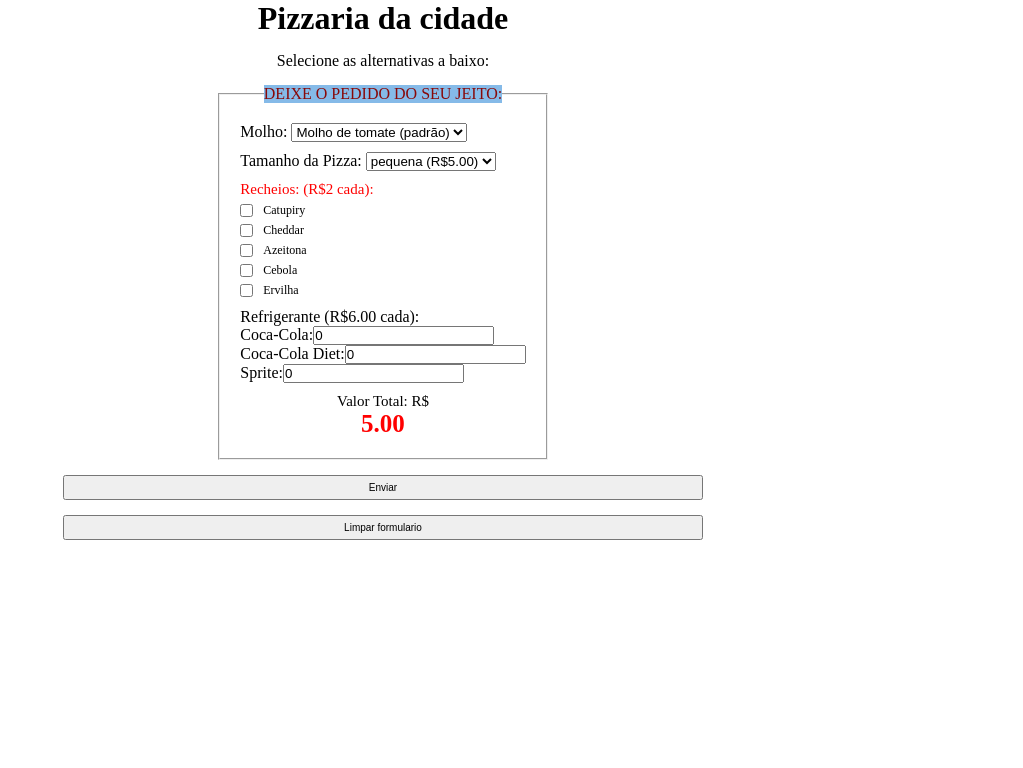
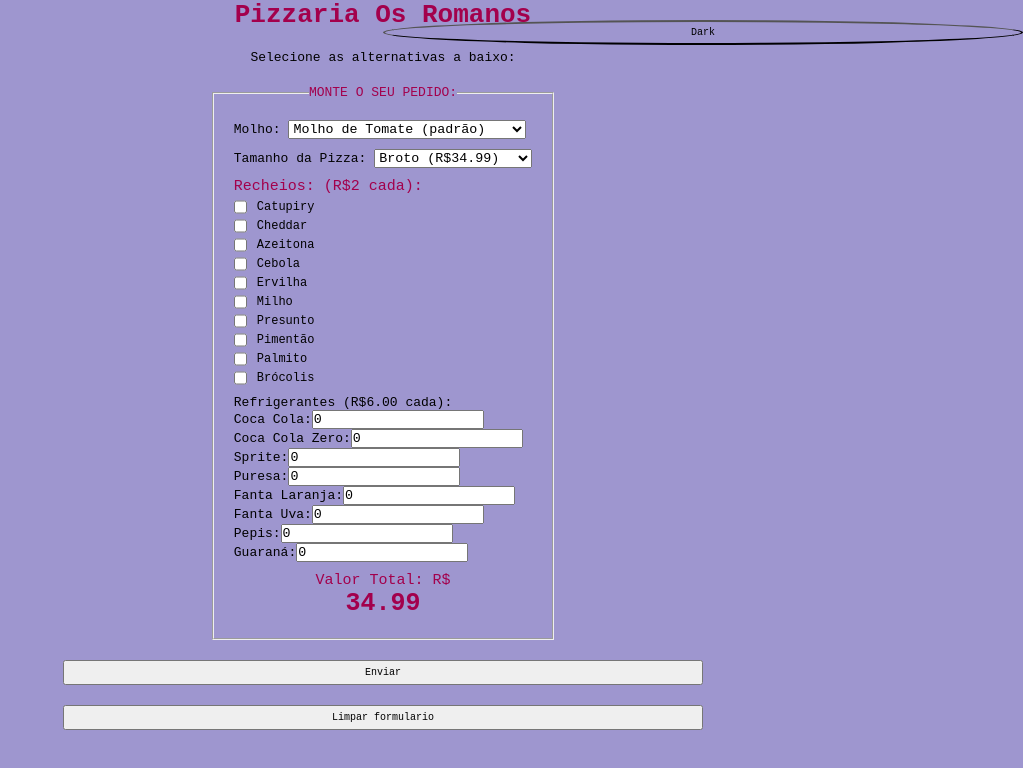
Before and after one commit to MNJ17/Pizzaria, a plain HTML site: page index.html in a window 1280 px wide. Shown: the whole page, without its empty margins (257-1280 px from the left). Drawn offline with Linux system fonts and the light colour scheme.

Commit message:
adicionando códigos antigos e melhorando eles em prol do novo projeto

```diff
--- /dev/null
+++ b/app.js
@@ -0,0 +1,13 @@
+const switcher = document.querySelector('.btn')
+
+switcher.addEventListener('click', function(){
+    document.body.classList.toggle('light-theme')
+    document.body.classList.toggle('dark-theme')
+
+    const className = document.body.className;
+    if(className === 'light-theme'){
+        this.textContent = "Dark"
+    } else {
+        this.textContent = "Light"
+    }
+})
--- a/index.html
+++ b/index.html
@@ -1,30 +1,38 @@
 <!doctype html>
 <html>
+
 <head>
     <title>Form e eventos</title>
-        <link rel="stylesheet" href="./style.css">
+    <link rel="stylesheet" type="text/css" href="./style.css">
 </head>
-    <body>
-        <h1>Pizzaria da cidade</h1>
+
+<body class="light-theme">
+    <h1>Pizzaria Os Romanos</h1>
     <p>Selecione as alternativas a baixo:</p>
     <form action="" autocomplete="off" id="formPizza" method="POST">
         <fieldset>
-                <legend>Deixe o pedido do seu jeito:</legend>
+            <legend>Monte o seu pedido:</legend>
             <div>
                 <label for="baseMolho">Molho:
                     <select name="baseMolho" id="baseMolho">
-                            <option value="tomate">Molho de tomate (padrão)</option>
-                            <option value="azeite">Azeite de oliva (+R$1)</option>
-                            <option value="molhoBranco">Molho branco (+R$2)</option>
+                        <option value="tomate">Molho de Tomate (padrão)</option>
+                        <option value="azeite">Azeite de Oliva (+R$3)</option>
+                        <option value="molhoBranco">Molho Branco (+R$5)</option>
+                        <option value="molhoparisiense">Molho Parisiense (+R$7)</option>
+                        <option value="molhogongorzola">Molho de Gorgonzola (+R$8)</option>
+                        <option value="molhopicante">Molho Picante (+R$8)</option>
+                        <option value="molhostrogonoff">Molho de Strogonoff (+R$10)</option>
                     </select>
                 </label>
             </div>
             <div>
                 <label for="tamanhopizza">Tamanho da Pizza:
                     <select name="tamanhopizza" id="tamanhopizza">
-                            <option value="pequena">pequena (R$5.00)</option>
-                            <option value="media">media (R$7.00)</option>
-                            <option value="grande">grande (R$12.00)</option>
+                        <option value="pequena">Broto (R$34.99)</option>
+                        <option value="media">Média (R$41.99)</option>
+                        <option value="grande">Grande (R$48.99)</option>
+                        <option value="gigante">Gigante (R$56.99)</option>
+                        <option value="familia">Família (R$66.99)</option>
                     </select>
                 </label>
             </div>
@@ -35,12 +43,23 @@
                 <label><input class="recheiopizza" type="checkbox" name="azeitona" id="azeitona">Azeitona</label>
                 <label><input class="recheiopizza" type="checkbox" name="cebola" id="cebola">Cebola</label>
                 <label><input class="recheiopizza" type="checkbox" name="ervilha" id="ervilha">Ervilha</label>
+                <label><input class="recheiopizza" type="checkbox" name="milho" id="milho">Milho</label>
+                <label><input class="recheiopizza" type="checkbox" name="presunto" id="presunto">Presunto</label>
+                <label><input class="recheiopizza" type="checkbox" name="pimentao" id="pimentao">Pimentão</label>
+                <label><input class="recheiopizza" type="checkbox" name="palmito" id="palmito">Palmito</label>
+                <label><input class="recheiopizza" type="checkbox" name="brocolis" id="brocolis">Brócolis</label>
+
             </div>
             <div>
-                    <p>Refrigerante (R$6.00 cada):</p>
-                    <label for="cocacola">Coca-Cola:<input type="number" id="cocacola" value="0"></label>
-                    <label for="dietcocacola">Coca-Cola Diet:<input type="number" id="dietcocacola" value="0"></label>
+                <p>Refrigerantes (R$6.00 cada):</p>
+                <label for="cocacola">Coca Cola:<input type="number" id="cocacola" value="0"></label>
+                <label for="cocacolazero"> Coca Cola Zero:<input type="number" id="cocacolazero" value="0"></label>
                 <label for="sprite">Sprite:<input type="number" id="sprite" value="0"></label>
+                <label for="puresa">Puresa:<input type="number" id="puresa" value="0"></label>
+                <label for="fantalaranja">Fanta Laranja:<input type="number" id="fantalaranja" value="0"></label>
+                <label for="fantauva">Fanta Uva:<input type="number" id="fantauva" value="0"></label>
+                <label for="pepis">Pepis:<input type="number" id="pepis" value="0"></label>
+                <label for="guarana">Guaraná:<input type="number" id="guarana" value="0"></label>
             </div>
             <div class="pedidototal">
                 Valor Total: R$<output name="total" id="total"></output>
@@ -92,13 +111,21 @@
 
             switch (document.getElementById("tamanhopizza").selectedIndex) {
                 case 0:
-                        valortotal += 5.0;
+                    valortotal += 34.99;
                     break;
                 case 1:
-                        valortotal += 7.0;
+                    valortotal += 41.99;
                     break;
                 case 2:
-                        valortotal += 12.0;
+                    valortotal += 48.99;
+                    break;
+
+                case 3:
+                    valortotal += 56.99;
+                    break;
+
+                case 4:
+                    valortotal += 66.99;
                     break;
             }
 
@@ -112,15 +139,38 @@
             if (!isNaN(val = parseInt(document.getElementById("cocacola").value))) {
                 valortotal += val * 6;
             }
-                if (!isNaN(val = parseInt(document.getElementById("dietcocacola").value))) {
+            if (!isNaN(val = parseInt(document.getElementById("cocacolazero").value))) {
                 valortotal += val * 6;
             }
             if (!isNaN(val = parseInt(document.getElementById("sprite").value))) {
                 valortotal += val * 6;
             }
 
+            if (!isNaN(val = parseInt(document.getElementById("puresa").value))) {
+                valortotal += val * 6;
+            }
+            if (!isNaN(val = parseInt(document.getElementById("fantalaranja").value))) {
+                valortotal += val * 6;
+            }
+            if (!isNaN(val = parseInt(document.getElementById("fantauva").value))) {
+                valortotal += val * 6;
+            }
+            if (!isNaN(val = parseInt(document.getElementById("pepis").value))) {
+                valortotal += val * 6;
+            }
+            if (!isNaN(val = parseInt(document.getElementById("guarana").value))) {
+                valortotal += val * 6;
+            }
             totalItens.value = valortotal.toFixed(2);
         }
     </script>
+
+    <div>
+        <button class="btn">Dark</button>
+    </div>
+
+    <script src="./app.js"></script>
+    <noscript>Habilitar JS para continuar</noscript>
 </body>
+
 </html>
--- a/style.css
+++ b/style.css
@@ -2,16 +2,33 @@
   box-sizing: border-box;
   margin: 0;
   padding: 0;
+  font-family: monospace;
+}
+
+:root {
+  --lavander: #9e96cf;
+  --white: #ffffff;
+  --back: #000000;
 }
 
 body {
+
+  background: var(--bg);
+  color: var(--fontColor);
   display: flex;
   flex-direction: column;
   justify-content: center;
   align-items: center;
-  gap: 15px;
-  margin-bottom: 20px;
+  gap: 20px;
+  margin-bottom: 15px;
 }
+
+h1 {
+
+  color: rgb(163, 0, 76);
+
+}
+
 
 fieldset {
   display: flex;
@@ -30,8 +47,7 @@ fieldset div {
 fieldset legend {
   text-align: center;
   text-transform: uppercase;
-  color: rgb(136, 8, 8);
-  background-color: rgb(133, 186, 232);
+  color: rgb(163, 0, 76);
 }
 
 .select,
@@ -76,7 +92,7 @@ fieldset legend {
 .select label,
 #recheio p,
 .refri p {
-  color: red;
+  color: rgb(163, 0, 76);
   font-size: 15px;
 }
 
@@ -89,9 +105,13 @@ fieldset legend {
 }
 
 .pedidototal output {
-  color: red;
+  color: rgb(163, 0, 76);
   font-weight: bold;
   font-size: 25px;
+}
+
+.pedidototal {
+  color: rgb(163, 0, 76);
 }
 
 button {
@@ -101,3 +121,22 @@ button {
   cursor: pointer;
   /* border-radius: 50%; */
 }
+
+.light-theme {
+  --bg: var(--lavander);
+  --fontColor: var(--back);
+}
+
+.dark-theme {
+  --bg: var(--back);
+  --fontColor: var(--lavander);
+}
+
+.btn {
+
+  position: absolute;
+  top: 20px;
+  border-radius: 50%;
+  color: var(--btnFontColor);
+  background-color: var(--btnBg);
+}
```
Lines whose indentation alone changed are shown as unchanged.
